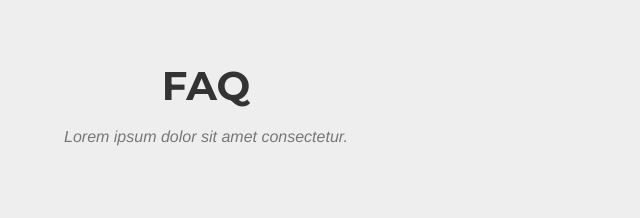
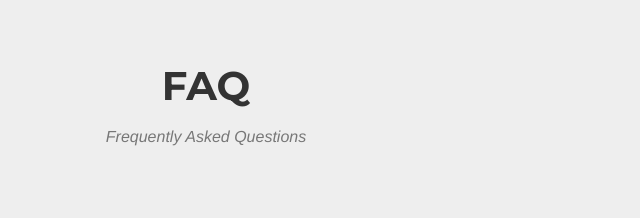
Before and after one commit to Taylorbrad/PCBuilder, a website: page index.html in a window 1280 px wide. Shown: the part 1720-1938 px from the top of the page, 434-1074 px from the left. Drawn offline with nearby package versions, Linux system fonts and the light colour scheme; a web font is replaced by a local one.

Commit message:
added content

```diff
--- a/index.html
+++ b/index.html
@@ -131,7 +131,7 @@
             <div class="row">
                 <div class="col-lg-12 text-center">
                     <h2 class="section-heading">FAQ</h2>
-                    <h3 class="section-subheading text-muted">Lorem ipsum dolor sit amet consectetur.</h3>
+                    <h3 class="section-subheading text-muted">Frequently Asked Questions</h3>
                 </div>
             </div>
             <div class="row">
```
